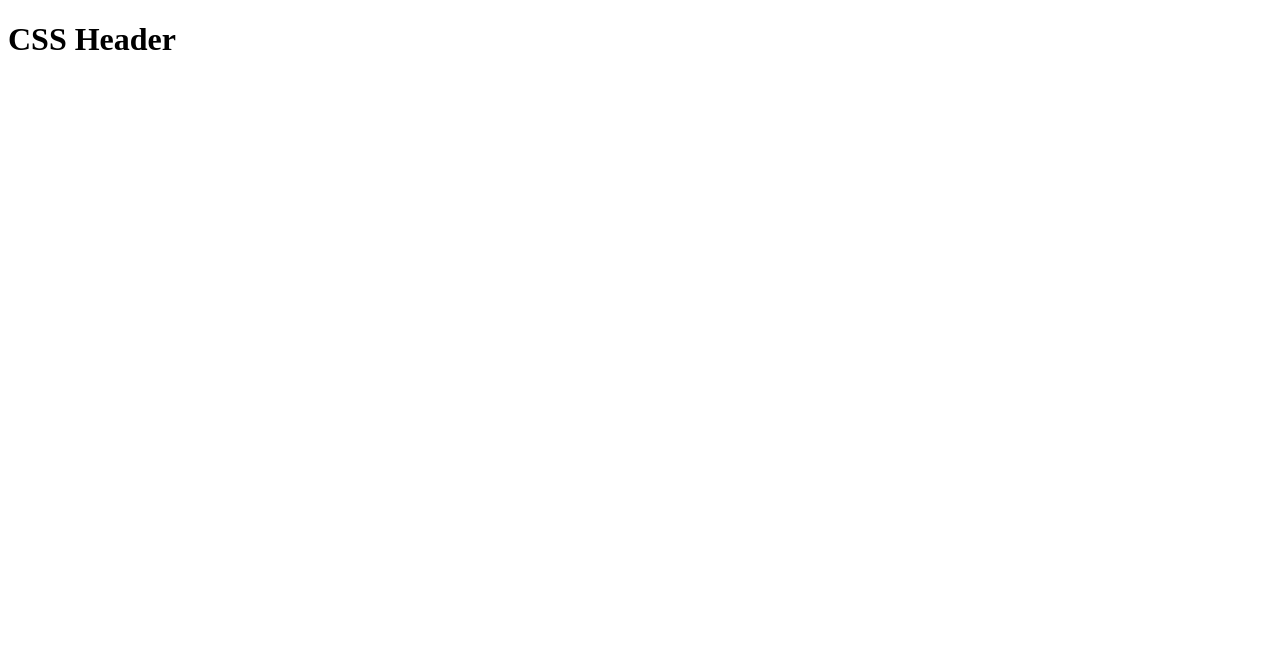
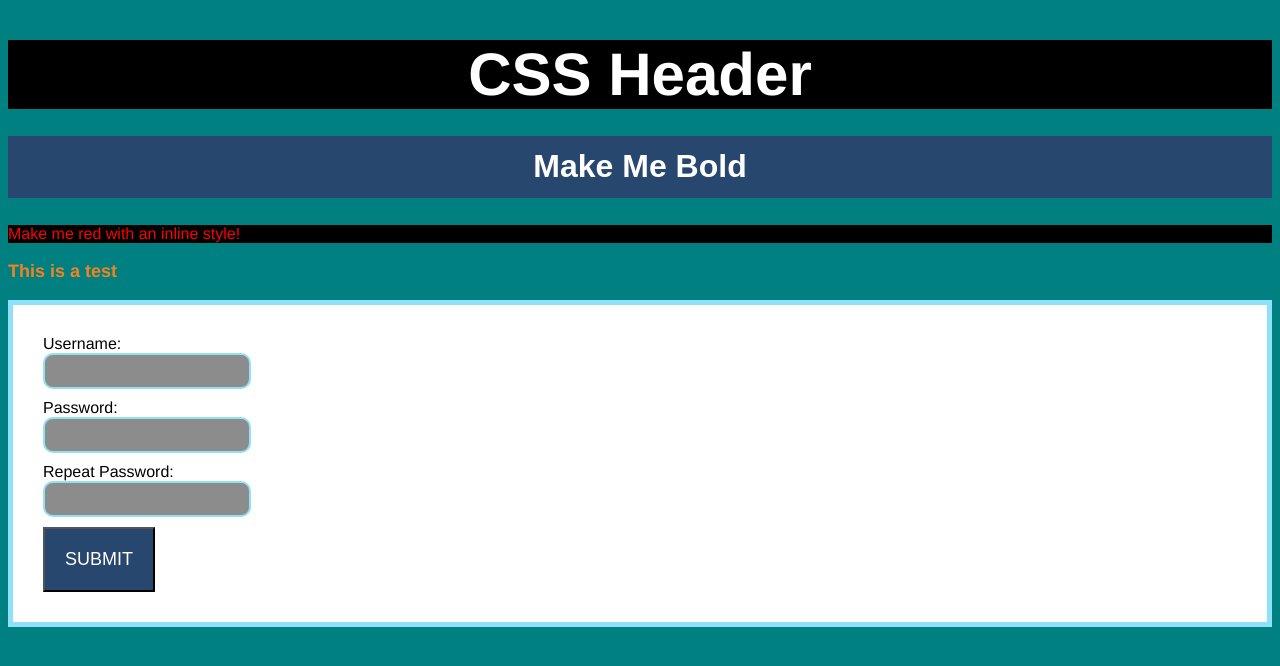
Before and after one commit to amhilado/HTML-CSS, a plain HTML site: page index.html in a window 1280 px wide. Drawn offline with Linux system fonts and the light colour scheme.

Commit message:
Added CSS File

```diff
--- /dev/null
+++ b/Style Sample/style.css
@@ -0,0 +1,29 @@
+h1 {
+    font-family: Arial, Helvetica, sans-serif;
+}
+
+p {
+    font-size: 48px;
+    color: #4169e1;
+}
+
+.color {
+    color: purple;
+}
+
+.oblique {
+    font-style: oblique;
+}
+
+.red {
+    color: red;
+}
+
+.cursive {
+    font-family: cursive;
+}
+
+#cursive {
+    font-family: cursive;
+    color: green;
+}
--- a/index.html
+++ b/index.html
@@ -3,18 +3,62 @@
 
 <html lang="en-us">
 
-    <head>
+<head>
 
     <meta charset="UTF-8">
     <title> HTML / CSS </title>
+    <link href="style.css" type="text/css" rel="stylesheet">
 
-    </head>
+    <style>
+    h1 {
+        margin-bottom: 15px;
+        font-size: 60px;
+        font-family: Helvetica;
+        color: white;
+        background: black;
+        font-weight: bold;
+        text-align: center;
+    }
+
+    h2 {
+        font-size: 32px;
+        color: #FFFFFF;
+        background: #27476E;
+        font-family: Arial;
+        padding: 1%;
+        text-align: center;
+    }
+    </style>
+
+</head>
 
     <body>
 
+        <div>
+
         <h1> CSS Header </h1>
+        <h2> Make Me Bold </h2>
+        <!-- Inline styling -->
+        <p style="color: red; font-family: Helvetica; background: black"> Make me red with an inline style!</p>
+        <!-- Inline styling -->
+        <h3>This is a test</h3>
 
+        <form action="">
 
+            Username: <br>
+            <input type="text"><br>
+
+            Password: <br>
+            <input type="password"><br>
+
+            Repeat Password: <br>
+            <input type="password"><br>
+
+            <button>SUBMIT</button>
+
+        </form>
+
+        </div>
 
     </body>
 
--- /dev/null
+++ b/style.css
@@ -0,0 +1,32 @@
+body {
+    background: teal;
+}
+
+h3 {
+    font-family: 'Helvetica', Times, serif;
+    font-size: 18px;
+    color: #F58220;
+}
+
+form {
+    font-family: Helvetica;
+    background: #ffffff;
+    padding: 30px;
+    border: 5px solid #90e0f8;
+}
+
+input {
+    height: 30px;
+    width: 200px;
+    background: #8C8C8C;
+    border-radius: 10px;
+    margin-bottom: 10px;
+    border: 2px solid #90e0f8;
+}
+
+button {
+    color: white;
+    font-size: 18px;
+    background: #27476E;
+    padding: 20px;
+}
```
Also changed, not shown: Style Sample/index.html (added, +20 -0 lines), 1 other file.
